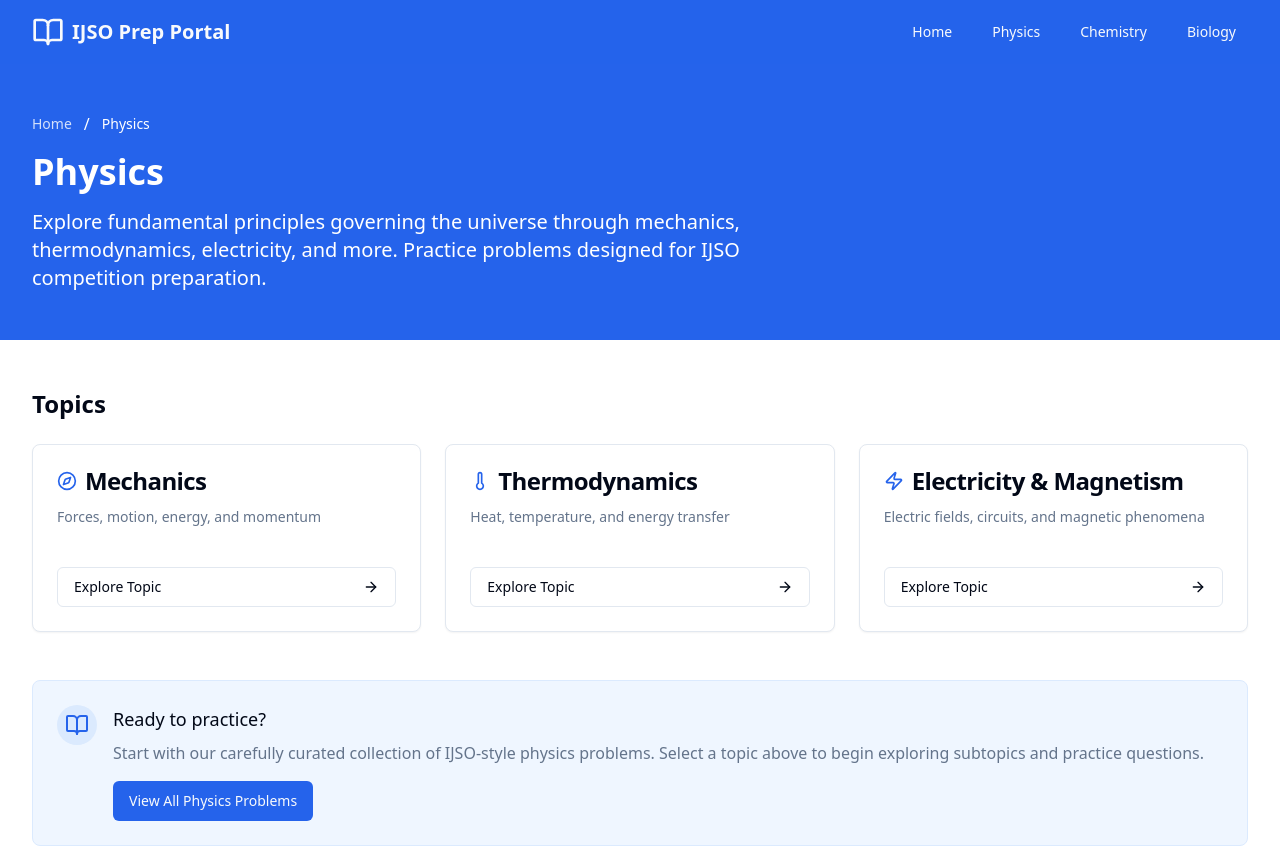
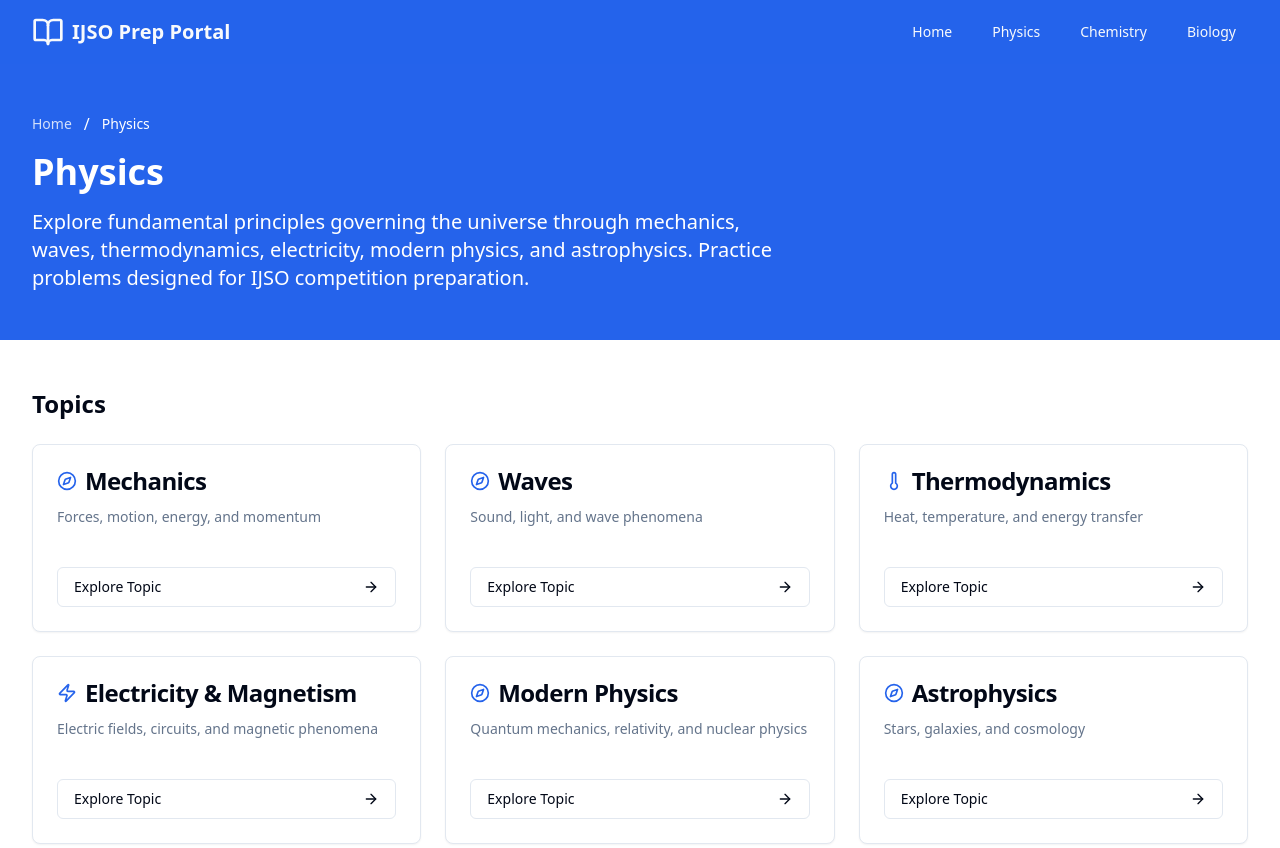
Before and after one commit to Thenurawick/ijso-prep-portal, a React (Vite) app: page /physics in a window 1280 px wide. Shown: the top 848 px of the page. Built offline with nearby package versions, Linux system fonts and the light colour scheme.

Commit message:
Refactor: Update physics topics
Update the physics topics to include Waves, Modern Physics, and Astrophysics.

```diff
--- a/src/pages/Physics.tsx
+++ b/src/pages/Physics.tsx
@@ -16,6 +16,12 @@ const Physics = () => {
       path: "/physics/mechanics"
     },
     {
+      title: "Waves",
+      description: "Sound, light, and wave phenomena",
+      icon: Compass,
+      path: "/physics/waves"
+    },
+    {
       title: "Thermodynamics",
       description: "Heat, temperature, and energy transfer",
       icon: Thermometer,
@@ -26,6 +32,18 @@ const Physics = () => {
       description: "Electric fields, circuits, and magnetic phenomena",
       icon: Zap,
       path: "/physics/electricity"
+    },
+    {
+      title: "Modern Physics",
+      description: "Quantum mechanics, relativity, and nuclear physics",
+      icon: Compass,
+      path: "/physics/modern-physics"
+    },
+    {
+      title: "Astrophysics",
+      description: "Stars, galaxies, and cosmology",
+      icon: Compass,
+      path: "/physics/astrophysics"
     }
   ];
 
@@ -45,8 +63,8 @@ const Physics = () => {
             </div>
             <h1 className="text-4xl font-bold mb-4">Physics</h1>
             <p className="text-xl max-w-3xl">
-              Explore fundamental principles governing the universe through mechanics, thermodynamics,
-              electricity, and more. Practice problems designed for IJSO competition preparation.
+              Explore fundamental principles governing the universe through mechanics, waves, thermodynamics,
+              electricity, modern physics, and astrophysics. Practice problems designed for IJSO competition preparation.
             </p>
           </div>
         </div>
```
